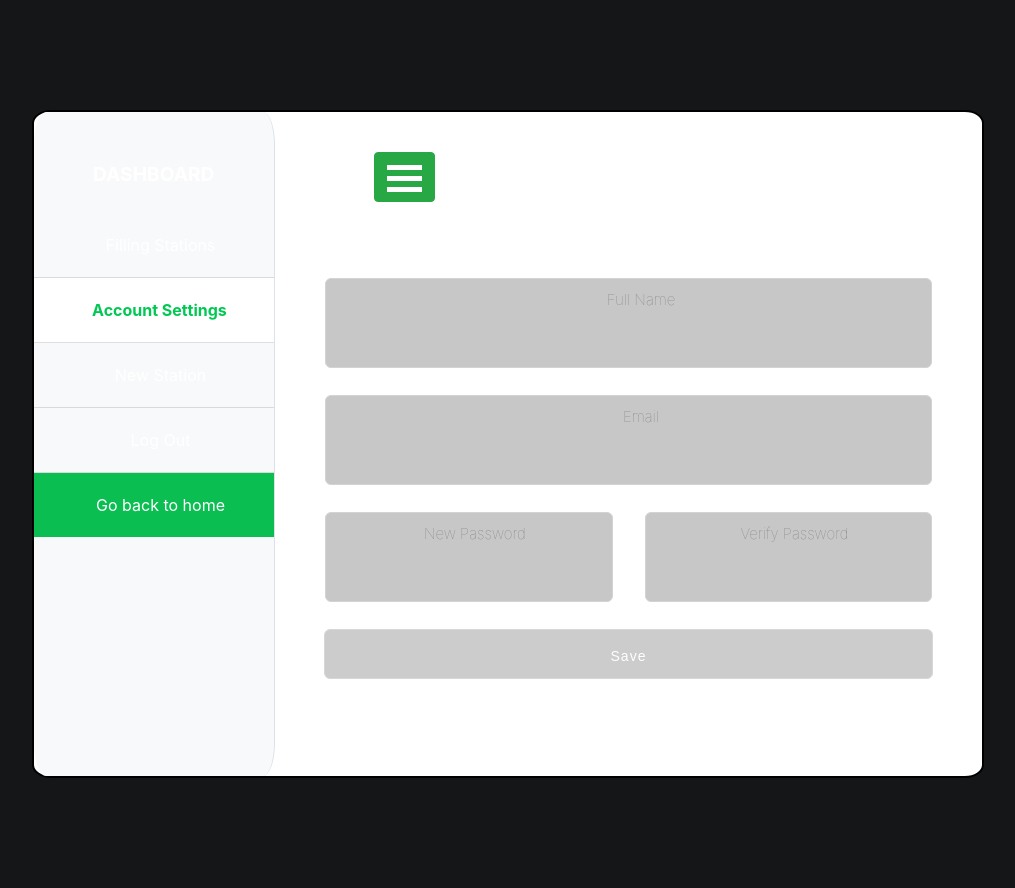
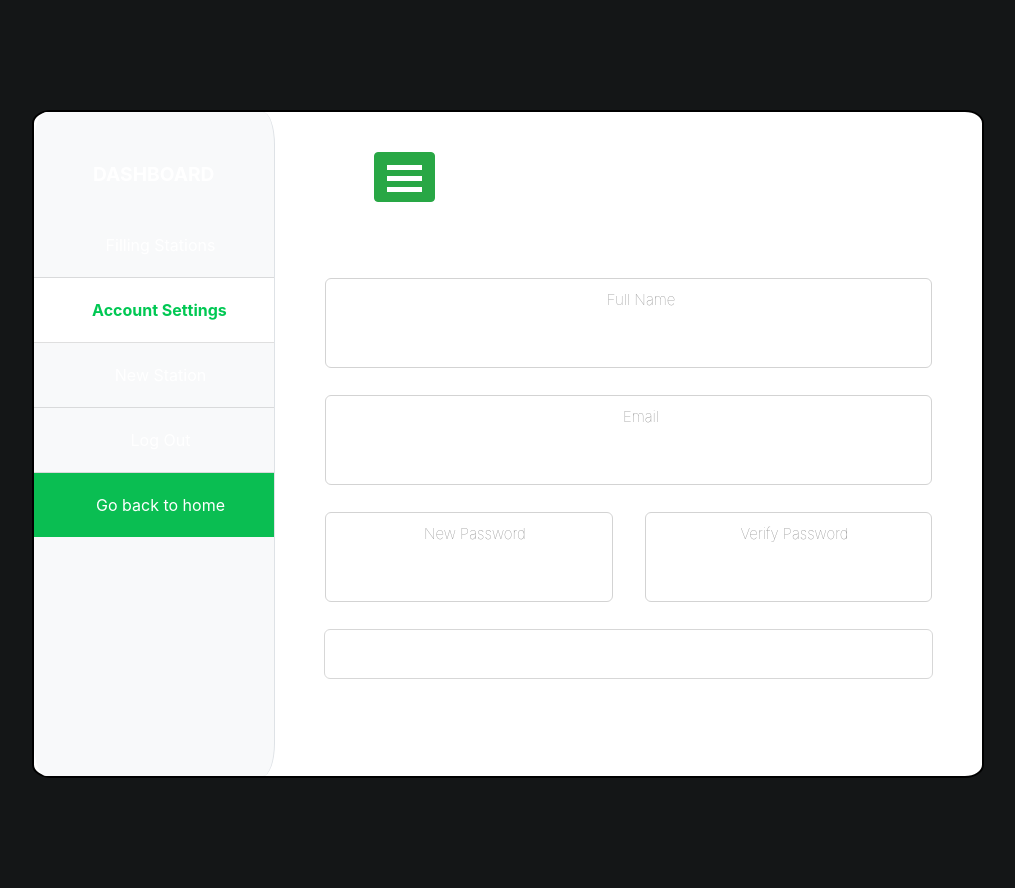
Before and after one commit to hirusha-adi/Fuel-Availability, a Flask app: template templates/panel.html in a window 1280 px wide. Shown: the whole page, without its empty margins (132-1147 px from the left). Run offline with Flask 2, Linux system fonts and the light colour scheme; the template is opened without the code that fills it, so the values that code supplies are empty; parts of the project's set-up code (start-up, migrations or seed data) failed here and were passed over.

Commit message:
change color to white

```diff
--- a/static/css/panel.css
+++ b/static/css/panel.css
@@ -138,7 +138,7 @@ body {
 }
 
 .form-card input {
-    background-color: #c7c7c7;
+    background-color: #ffffff;
 }
 
 .form-card input:focus,
```
